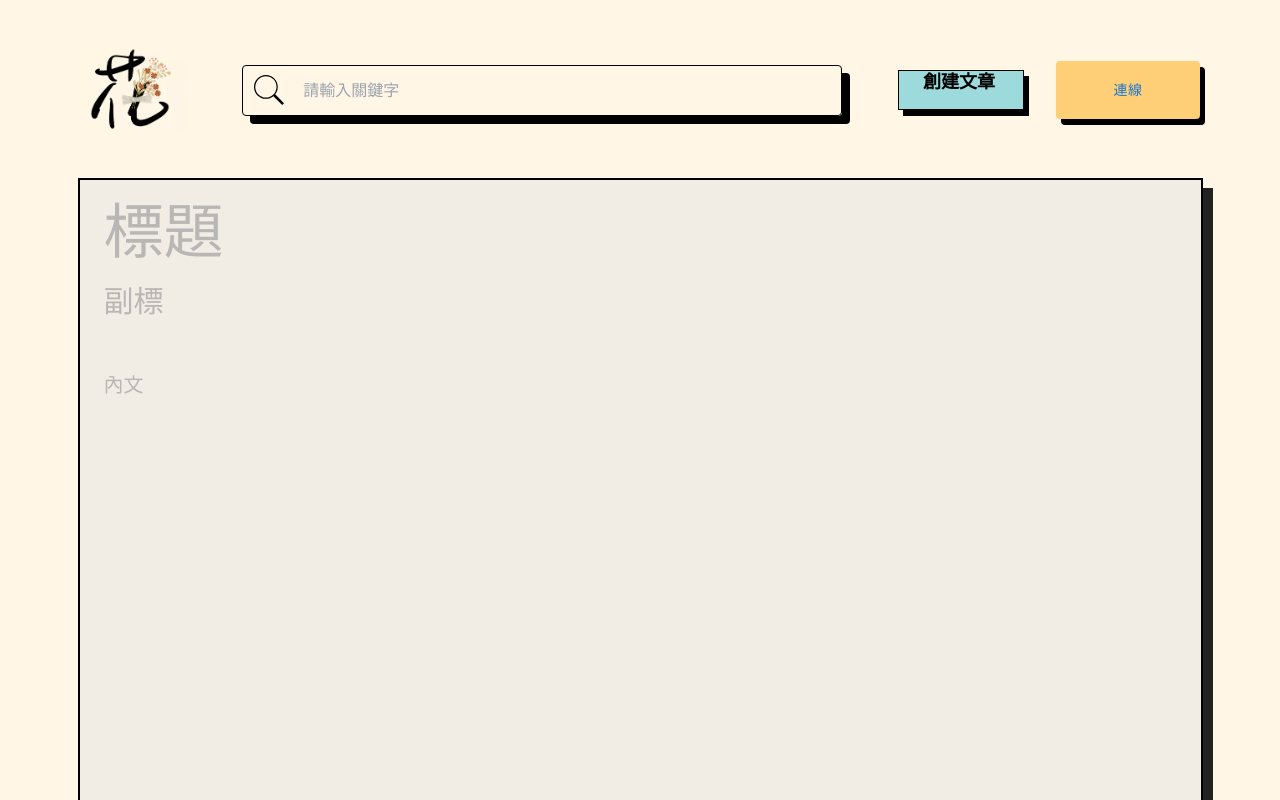
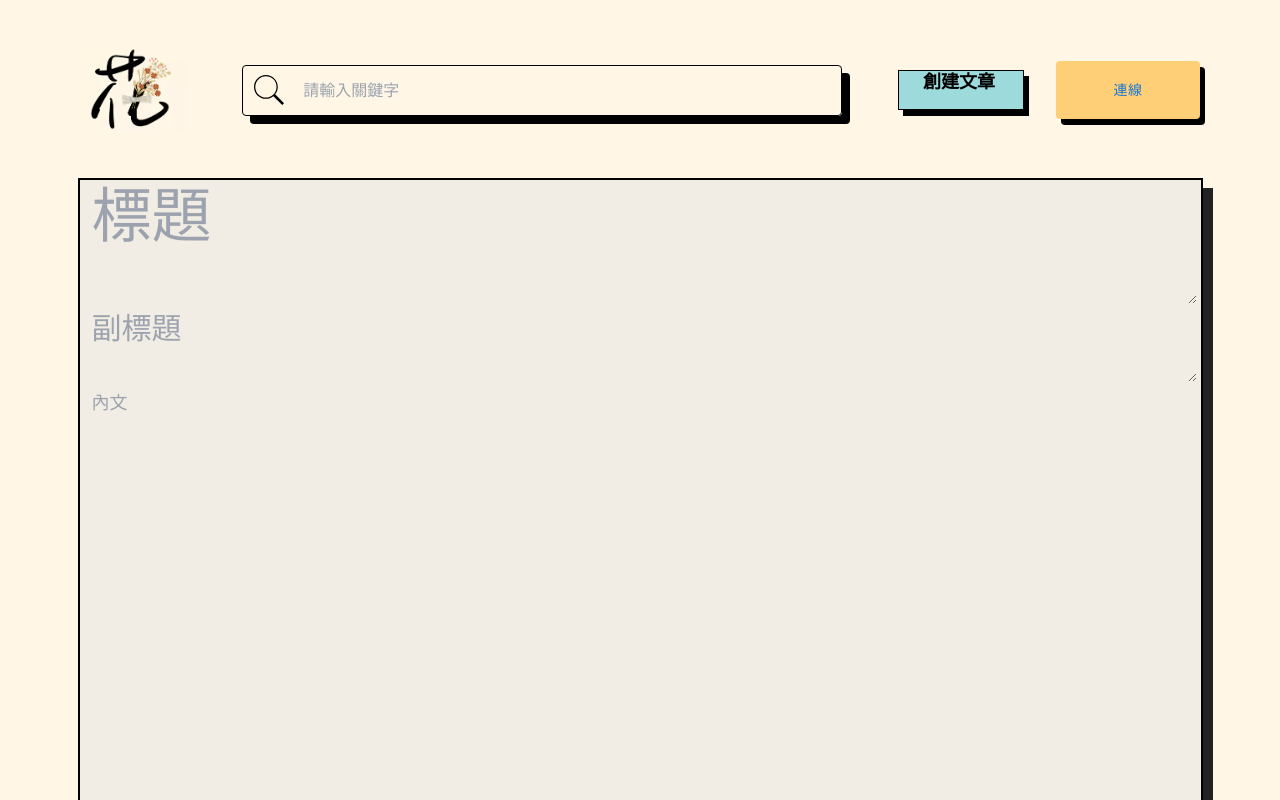
Before and after one commit to Flower-Blog/Frontend, a Next.js app: page /createArticle in a window 1280 px wide. Shown: the top 800 px of the page. Built offline with nearby package versions, Linux system fonts and the light colour scheme.

Commit message:
feat: createArticle

```diff
--- a/components/users/Article/ArticleItem.tsx
+++ b/components/users/Article/ArticleItem.tsx
@@ -14,11 +14,11 @@ export default function ArticleItem({ username, id, title, subtitle, updateAt }:
   }, [setcreaterpicture, username]);
 
   return (
-    <li className="group/item my-4 rounded-lg border-4 border-blue-200 first:mt-0">
+    <li className="group/item border-blue-200 my-4 rounded-lg border-4 first:mt-0">
       <a className="text no-underline" href={`/${username}/${id}`}>
-        <div className="grid h-auto w-full grid-cols-12 gap-x-16 rounded-lg p-2 hover:bg-slate-200 dark:bg-slate-800 dark:text-white dark:hover:bg-slate-700">
+        <div className="hover:bg-slate-200 dark:bg-slate-800 dark:text-white dark:hover:bg-slate-700 grid h-auto w-full grid-cols-12 gap-x-16 rounded-lg p-2">
           <div className="col-span-8">
-            <p className="line-clamp-1 mb-2 text-2xl font-bold tracking-tight text-slate-900 dark:text-white">
+            <p className="line-clamp-1 text-slate-900 dark:text-white mb-2 text-2xl font-bold tracking-tight">
               {title}
             </p>
             <div className="mb-2 flex flex-row items-center">
@@ -27,10 +27,10 @@ export default function ArticleItem({ username, id, title, subtitle, updateAt }:
                 <p className="text-base"> {username}</p>
               </div>
             </div>
-            <p className="line-clamp-2 mb-2 text-base text-slate-500 dark:text-slate-400">{subtitle}</p>
+            <p className="line-clamp-2 text-slate-500 dark:text-slate-400 mb-2 text-base">{subtitle}</p>
           </div>
           {/* FIXME:灰底要改為圖片 */}
-          <div className="col-span-4 rounded-lg bg-gray-400">
+          <div className="bg-gray-400 col-span-4 rounded-lg">
             <img className="h-full w-full rounded-lg" src="" alt="Null"></img>
           </div>
           {/* FIXME:Icon後的數字 */}
--- a/components/users/EditProfile.tsx
+++ b/components/users/EditProfile.tsx
@@ -8,7 +8,7 @@ export default function Editprofile() {
   // TODO: Handle funtion
   const [name, setName] = useState(""); // 使用者名稱
   const [email, setemail] = useState(""); // 電子信箱
-  const [verificationCode, setverificationCode] = useState("");
+  const [verificationCode, setverificationCode] = useState(""); //驗證碼
   const [introduction, setIntroduction] = useState(""); // 個人簡介
   const [backgroundPhoto, setbackgroundPhoto] = useState(""); // 背景圖
   const [picture, setpicture] = useState(""); // 頭像
@@ -128,7 +128,7 @@ export default function Editprofile() {
           </div>
           <div className="component6-container03">
             <label htmlFor="backgroundInput" className="custom-file-input mx-2">
-              <span className="button-text cursor-pointer rounded bg-blue-500 py-2 px-4 text-white">更换背景</span>
+              <span className="button-text bg-blue-500 text-white cursor-pointer rounded py-2 px-4">更换背景</span>
               <input type="file" id="backgroundInput" onChange={backgroundChange} className="hidden" />
               {/* <input type="file" onChange={(result: any) => setbackgroundPhoto(result.info.url)} /> */}
             </label>
@@ -143,7 +143,7 @@ export default function Editprofile() {
           </div>
           <div className="component6-container04">
             <label htmlFor="pictureInput" className="custom-file-input mx-2">
-              <span className="button-text cursor-pointer rounded bg-blue-500 py-2 px-4 text-white">更换背景</span>
+              <span className="button-text bg-blue-500 text-white cursor-pointer rounded py-2 px-4">更换背景</span>
               <input type="file" id="pictureInput" onChange={pictureChange} className="hidden" />
               {/* <input type="file" onChange={(result: any) => setpicture(result.info.url)} /> */}
             </label>
--- a/pages/createArticle.tsx
+++ b/pages/createArticle.tsx
@@ -1,7 +1,29 @@
 import Head from "next/head";
-import React from "react";
+import React, { useState } from "react";
 
-const Page3 = () => {
+import { _apiCheckJwt, apiArticleCreate } from "@/components/api";
+
+export default function CreateArticle() {
+  const [title, settitle] = useState(""); // 標題
+  const [subStandard, setsubStandard] = useState(""); // 副標
+  const [contents, setcontents] = useState(""); //內文
+
+  async function createArticle() {
+    let jwt = "";
+    await _apiCheckJwt().then((res: any) => (jwt = res.data.jwt));
+    const data = { title, subStandard, contents };
+    apiArticleCreate(jwt, data)
+      .then(() => {
+        //新增 alert
+        console.log("成功創建文章");
+        // setalertEditSucess(true)
+      })
+      .catch(() => {
+        //新增 alert
+        console.log("失敗創建文章");
+        // setalertEditFail(true)
+      });
+  }
   return (
     <>
       <div className="page3-container">
@@ -9,33 +31,35 @@ const Page3 = () => {
           <title>Page3 - Flower</title>
           <meta property="og:title" content="Page3 - Flower" />
         </Head>
-        <div className="page3-container04">
-          <div className="page3-container05">
-            <div className="page3-container06">
-              <h1 className="page3-text13">標題</h1>
-            </div>
-            <div className="page3-container07">
-              <div className="page3-text14">
-                <div>副標</div>
-                <br></br>
-              </div>
-            </div>
-            <div className="page3-container08">
-              <div className="page3-text17">
-                <div className="page3-text18">內文</div>
-                <br></br>
-              </div>
-            </div>
+        <div className="page3-container04 p-1">
+          <div className="h-full">
+            <textarea
+              id="editor"
+              className="text-gray-800 h-auto w-full border-0 bg-beige px-2 text-6xl focus:outline-none"
+              placeholder="標題"
+              onChange={e => settitle(e.target.value)}
+            ></textarea>
+            <textarea
+              id="editor"
+              className="text-gray-800 h-auto w-full border-0 bg-beige px-2 text-3xl focus:outline-none"
+              placeholder="副標題"
+              onChange={e => setsubStandard(e.target.value)}
+            ></textarea>
+            <textarea
+              id="editor"
+              className="text-gray-800 m-0 h-full w-full bg-beige px-2 text-lg focus:outline-none"
+              placeholder="內文"
+              onChange={e => setcontents(e.target.value)}
+            ></textarea>
           </div>
         </div>
         <div className="page3-container09">
-          <button className="page3-button1 button">返回</button>
-          <button className="page3-button2 button">發布</button>
+          {/* <button className="page3-button1 button">返回</button> */}
+          <button className="page3-button2 button" onClick={createArticle}>
+            發布
+          </button>
         </div>
       </div>
-      <style jsx>{``}</style>
     </>
   );
-};
-
-export default Page3;
+}
--- a/tailwind.config.js
+++ b/tailwind.config.js
@@ -3,6 +3,9 @@ module.exports = {
   content: ["./pages/**/*.{js,ts,jsx,tsx}", "./components/**/*.{js,ts,jsx,tsx}", "./app/**/*.{js,ts,jsx,tsx}"],
   theme: {
     extend: {},
+    colors: {
+      beige: "#F1EDE4",
+    },
   },
   plugins: [],
 };
```
